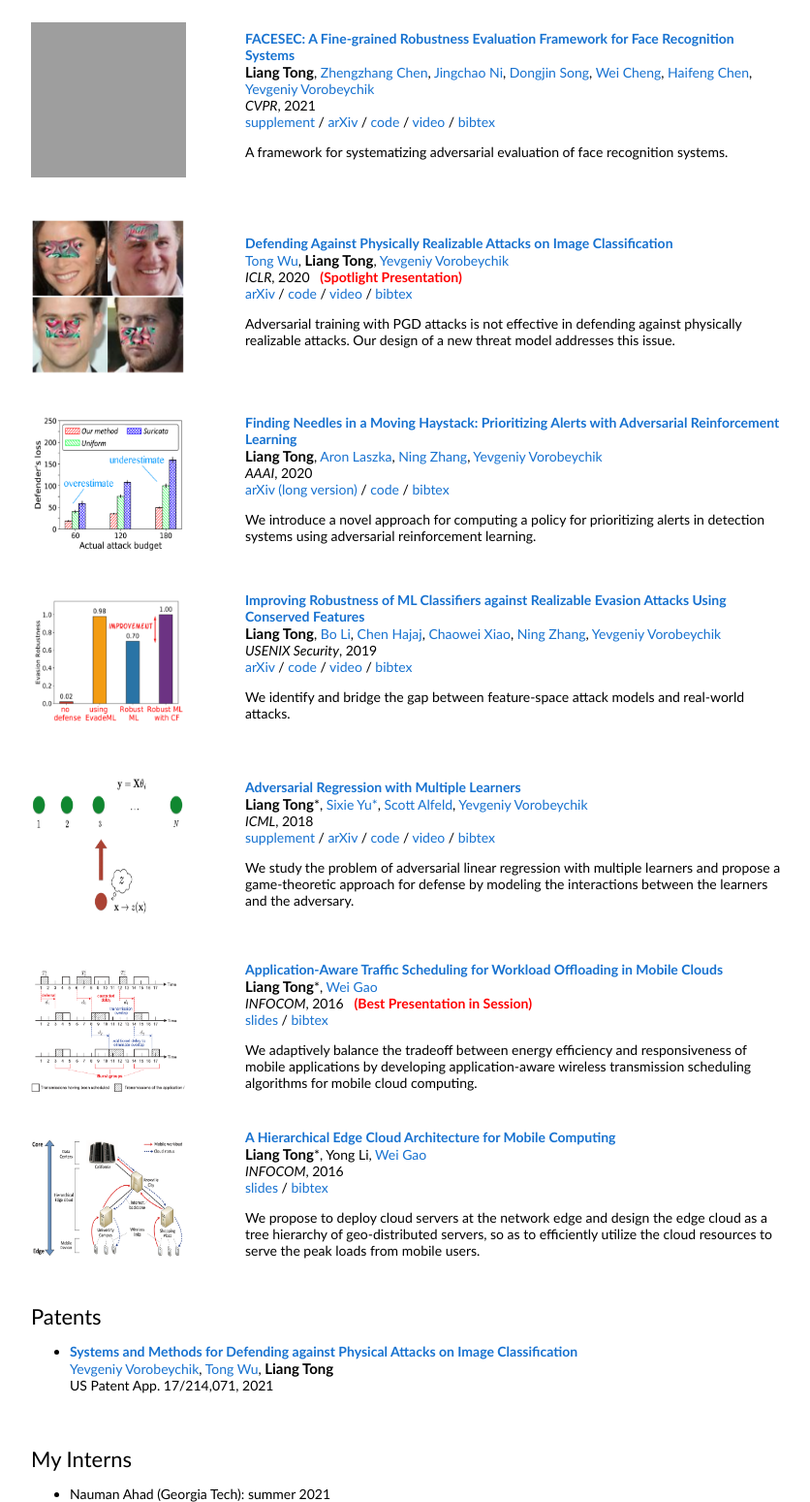
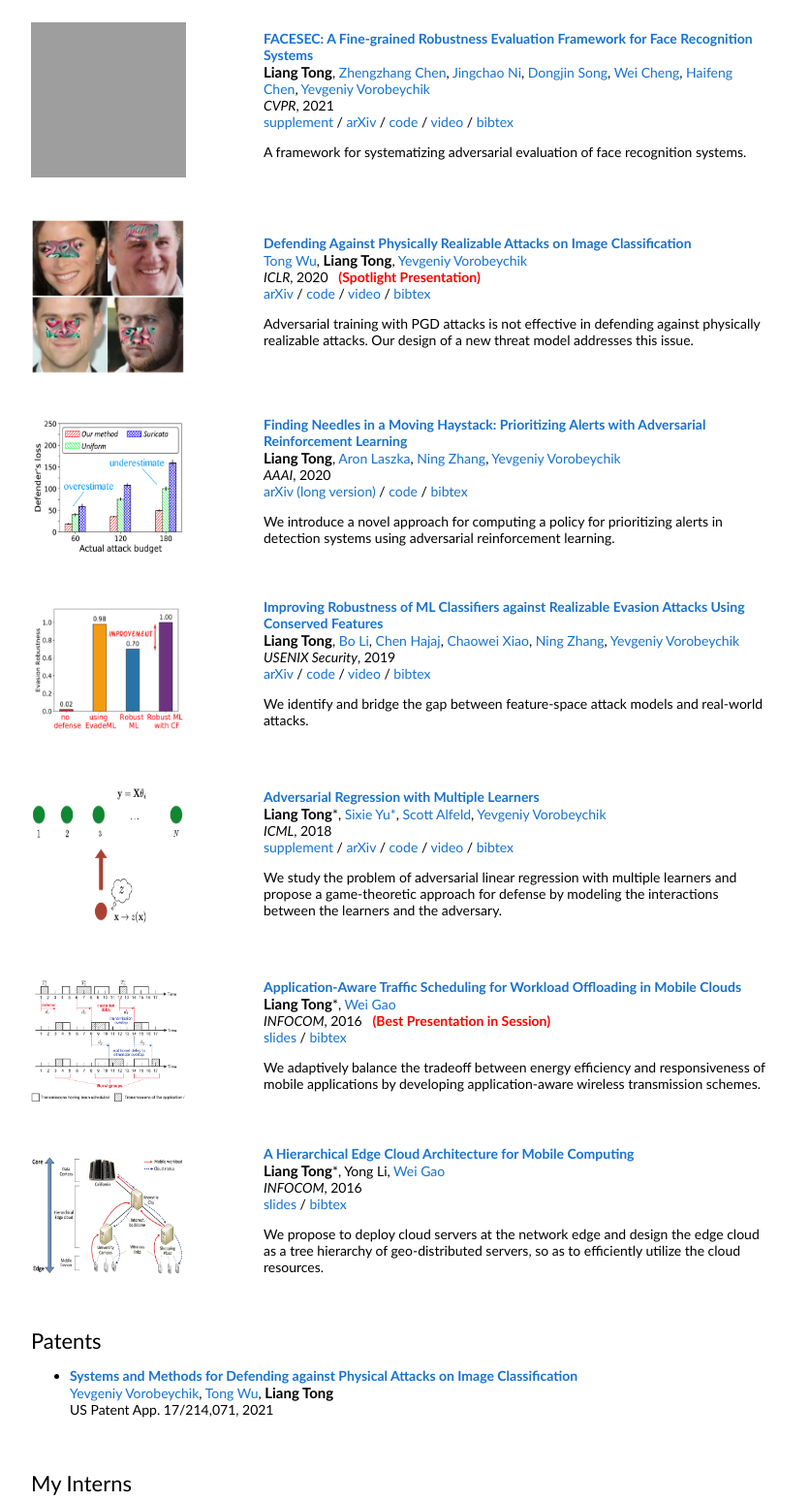
Before and after one commit to shinington/personal-website, a plain HTML site: page index.html in a window 1280 px wide. Shown: the part 566-2115 px from the top of the page at 97% size, without its empty margins (228-1064 px from the left). Drawn offline with Linux system fonts and the light colour scheme; grey boxes are pictures that could not be loaded.

Commit message:
Update index.html

```diff
--- a/index.html
+++ b/index.html
@@ -68,7 +68,7 @@
                 <td style="padding:20px;width:25%;vertical-align:middle">
                   <img src='images/facemask_attack.png' width="160" height="160">
                 </td>
-                <td width="75%" valign="middle">
+                <td style="padding:20px;width:75%;vertical-align:middle">
                   <a href="https://openaccess.thecvf.com/content/CVPR2021/papers/Tong_FaceSec_A_Fine-Grained_Robustness_Evaluation_Framework_for_Face_Recognition_Systems_CVPR_2021_paper.pdf">
                     <papertitle>FACESEC: A Fine-grained Robustness Evaluation Framework for Face Recognition Systems
                     </papertitle>
@@ -103,7 +103,7 @@
                 <td style="padding:20px;width:25%;vertical-align:middle">
                   <img src='images/doa.png' width="160" height="160">
                 </td>
-                <td width="75%" valign="middle">
+                <td style="padding:20px;width:75%;vertical-align:middle">
                   <a href="https://openreview.net/pdf?id=H1xscnEKDr">
                     <papertitle>Defending Against Physically Realizable Attacks on Image Classification
                     </papertitle>
@@ -133,7 +133,7 @@
                 <td style="padding:20px;width:25%;vertical-align:middle">
                   <img src='images/arl_expr.png' width="160" height="140">
                 </td>
-                <td width="75%" valign="middle">
+                <td style="padding:20px;width:75%;vertical-align:middle">
                   <a href="https://ojs.aaai.org/index.php/AAAI/article/view/5442">
                     <papertitle>Finding Needles in a Moving Haystack: Prioritizing Alerts with Adversarial Reinforcement Learning
                     </papertitle>
@@ -162,7 +162,7 @@
                 <td style="padding:20px;width:25%;vertical-align:middle">
                   <img src='images/conserved_feature.png' width="160" height="140">
                 </td>
-                <td width="75%" valign="middle">
+                <td style="padding:20px;width:75%;vertical-align:middle">
                   <a href="https://www.usenix.org/system/files/sec19-tong.pdf">
                     <papertitle>Improving Robustness of ML Classifiers against Realizable Evasion Attacks Using Conserved Features
                     </papertitle>
@@ -195,7 +195,7 @@
                 <td style="padding:20px;width:25%;vertical-align:middle">
                   <img src='images/multiple_learner.png' width="160" height="160">
                 </td>
-                <td width="75%" valign="middle">
+                <td style="padding:20px;width:75%;vertical-align:middle">
                   <a href="http://proceedings.mlr.press/v80/tong18a/tong18a.pdf">
                     <papertitle>Adversarial Regression with Multiple Learners
                     </papertitle>
@@ -227,7 +227,7 @@
                 <td style="padding:20px;width:30%;vertical-align:middle">
                   <img src='images/traffic_scheduling.png' width="160" height="130">
                 </td>
-                <td width="70%" valign="middle">
+                <td style="padding:20px;width:75%;vertical-align:middle">
                   <a href="papers/tong2016application.pdf">
                     <papertitle>Application-Aware Traffic Scheduling for Workload Offloading in Mobile Clouds
                     </papertitle>
@@ -242,7 +242,7 @@
                   /
                   <a href="bibtex/tong2016application.bib">bibtex</a>
                   <p></p>
-                  <p>We adaptively balance the tradeoff between energy efficiency and responsiveness of mobile applications by developing application-aware wireless transmission scheduling algorithms for mobile cloud computing.</p>
+                  <p>We adaptively balance the tradeoff between energy efficiency and responsiveness of mobile applications by developing application-aware wireless transmission schemes.</p>
                 </td>
               </tr>
 
@@ -251,7 +251,7 @@
                 <td style="padding:20px;width:25%;vertical-align:middle">
                   <img src='images/hierarchical.png' width="160" height="130">
                 </td>
-                <td width="75%" valign="middle">
+                <td style="padding:20px;width:75%;vertical-align:middle">
                   <a href="papers/tong2016a.pdf">
                     <papertitle>A Hierarchical Edge Cloud Architecture for Mobile Computing
                     </papertitle>
@@ -267,7 +267,7 @@
                   /
                   <a href="bibtex/tong2016a.bib">bibtex</a>
                   <p></p>
-                  <p>We propose to deploy cloud servers at the network edge and design the edge cloud as a tree hierarchy of geo-distributed servers, so as to efficiently utilize the cloud resources to serve the peak loads from mobile users.</p>
+                  <p>We propose to deploy cloud servers at the network edge and design the edge cloud as a tree hierarchy of geo-distributed servers, so as to efficiently utilize the cloud resources.</p>
                 </td>
               </tr>
 
```
